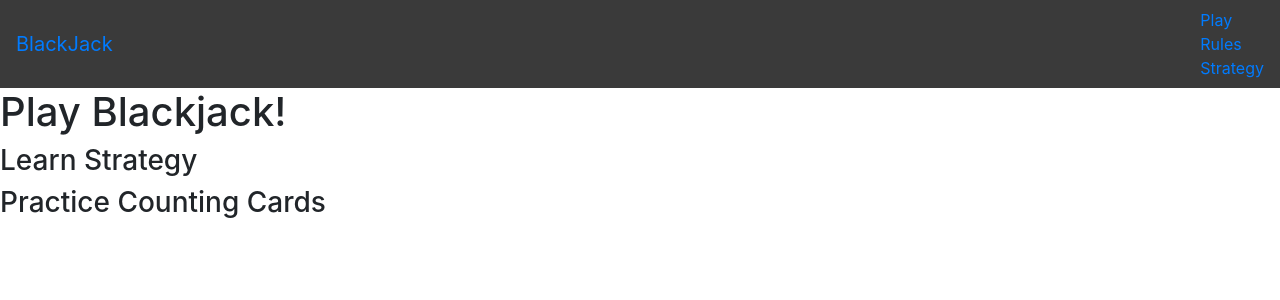
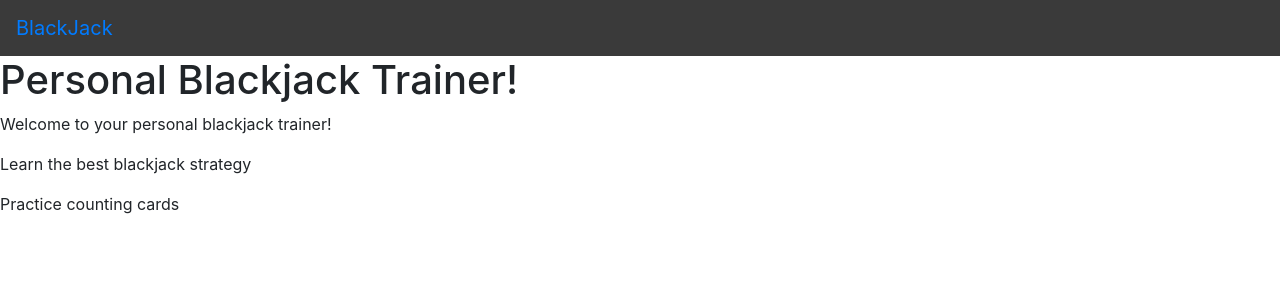
Before and after one commit to jer244/BlackJack, an Angular app: page / in a window 1280 px wide. Shown: the top 300 px of the page. Built offline with nearby package versions, Linux system fonts and the light colour scheme.

Commit message:
add check for blackjack after deal

```diff
--- a/src/app/gameboard/dealer.service.ts
+++ b/src/app/gameboard/dealer.service.ts
@@ -9,7 +9,6 @@ export class DealerService {
   currentDeckId: string;
   currentShoe: Card[] = [];
   topCard: number = 0;
-  private holeCard: Card;
 
   constructor(private http: HttpClient) { }
 
@@ -44,17 +43,4 @@ export class DealerService {
     }
   }
 
-  saveHole(){
-    if(this.topCard<300){
-      this.topCard++;
-      this.holeCard = this.currentShoe[this.topCard -1];
-    }
-    return;
-  }
-
-  getHole(){
-    if(this.holeCard){
-      return this.holeCard;
-    }
-  }
 }
--- a/src/app/gameboard/gameboard.component.ts
+++ b/src/app/gameboard/gameboard.component.ts
@@ -37,41 +37,45 @@ export class GameboardComponent implements OnInit {
     this.players.push(new Player);  //PLAYER1
   }
 
-  shuffle(){
+  shuffle() {
     this.dealer.shuffleDeck();
   }
 
-  newDeck(){
+  newDeck() {
     this.dealer.newDeck();
   }
 
-  dealHand(){
-    this.hands=[];
-    //PUSH HAND FOR DEALER AND SAVE THE HOLE CARD IN THE DEALERSERVICE
-    this.hands.push(new Hand());
-    this.hands[0].cards.push(this.holeCard);
-
-    this.dealer.saveHole();
+  dealHand() {
+    this.hands = [];
     //ADD A HAND FOR EACH PLAYER (INCLUDING THE DEALER) AND DEAL FIRST CARD TO EACH HAND
-    for(let i = 1; i<this.numberOfPlayers; i++){
+    for (let i = 0; i < this.numberOfPlayers; i++) {
       this.hands.push(new Hand());
       this.hands[i].cards.push(this.dealer.getCard());
     }
     //DEAL 2ND CARD TO EACH HAND
-    for(let i = 0; i<this.numberOfPlayers; i++){
+    for (let i = 0; i < this.numberOfPlayers; i++) {
       this.hands[i].cards.push(this.dealer.getCard());
       this.hands[i].count;
     }
+    this.checkBlackJack();
     //GIVE CONTROL TO PLAYER
-    this.action = this.numberOfPlayers-1;
+    this.action = this.numberOfPlayers - 1;
   }
 
-  playerHit(player){
+  checkBlackJack() {
+    this.hands.forEach(hand => {
+      if (hand.hasAce && hand.count == 11) {
+        hand.isBlackJack = true;
+      }
+    })
+  }
+
+  playerHit(player) {
     this.hands[player].cards.push(this.dealer.getCard());
-    if(this.hands[player].count>21){
+    if (this.hands[player].count > 21) {
       console.log('bust');
       this.action--;
-      if(this.action==0){
+      if (this.action == 0) {
         this.dealerReveal();
       }
       return;
@@ -79,31 +83,36 @@ export class GameboardComponent implements OnInit {
     return;
   }
 
-  playerStay(player){
+  playerStay(player) {
     this.action--;
-    if(this.action==0){
+    if (this.action == 0) {
       this.dealerReveal();
     }
     return;
   }
 
-  playerDouble(player){
+  playerDouble(player) {
     this.hands[player].cards.push(this.dealer.getCard());
     this.action--;
-    if(this.action==0){
+    if (this.action == 0) {
       this.dealerReveal();
     }
     return;
   }
 
-  dealerReveal(){
-    this.hands[0].cards[0] = this.dealer.getHole();
-    while(this.hands[0].count<17 && !(this.hands[0].hasAce && this.hands[0].count + 10 >16 && this.hands[0].count+10  <22)){
+  dealerReveal() {
+    while (this.hands[0].count < 17 && !(this.hands[0].hasAce && this.hands[0].count + 10 > 16 && this.hands[0].count + 10 < 22)) {
       this.hands[0].cards.push(this.dealer.getCard());
     }
+    this.settleBets()
   }
-  playerBet(amount){
+
+  settleBets() {
+
+  }
+
+  playerBet(amount) {
     this.players[1].playerBet(amount);
-   }
+  }
 
 }
--- a/src/app/gameboard/hand.ts
+++ b/src/app/gameboard/hand.ts
@@ -6,9 +6,12 @@ export class Hand {
 
     hasAce: boolean;
 
+    isBlackJack: boolean;
+
     constructor() {
         this.cards = [];
         this.hasAce = false;
+        this.isBlackJack = false;
     };
 
     get count() {
--- a/src/app/landing/landing.component.html
+++ b/src/app/landing/landing.component.html
@@ -1,3 +1,4 @@
-<h1>Play Blackjack!</h1>
-<h3>Learn Strategy</h3>
-<h3>Practice Counting Cards</h3>
+<h1>Personal Blackjack Trainer!</h1>
+<p>Welcome to your personal blackjack trainer!</p>
+<p>Learn the best blackjack strategy</p>
+<p>Practice counting cards</p>
--- a/src/app/partials/navbar/navbar.component.html
+++ b/src/app/partials/navbar/navbar.component.html
@@ -1,10 +1,12 @@
-<nav class="navbar navbar-default">
+<nav class="navbar navbar-toggleable-md navbar-default">
     <div class="navbar-header">
       <a class="navbar-brand" [routerLink]="['/']">BlackJack</a>
     </div>
-    <ul class="nav navbar-nav navbar-right">
-      <li class="nav-item"><a [routerLink]="['/play']">Play</a></li>
-      <li class="nav-item"><a [routerLink]="['/rules']">Rules</a></li>
-      <li class="nav-item"><a [routerLink]="['/strategy']">Strategy</a></li>
+    <div class="collapse navbar-collapse" id="navbarNav">
+    <ul class="nav navbar-right">
+      <li class="nav-item"><a class="nav-link" [routerLink]="['/play']">Play</a></li>
+      <li class="nav-item"><a class="nav-link" [routerLink]="['/rules']">Rules</a></li>
+      <li class="nav-item"><a class="nav-link" [routerLink]="['/strategy']">Strategy</a></li>
     </ul>
+  </div>
 </nav>
```
